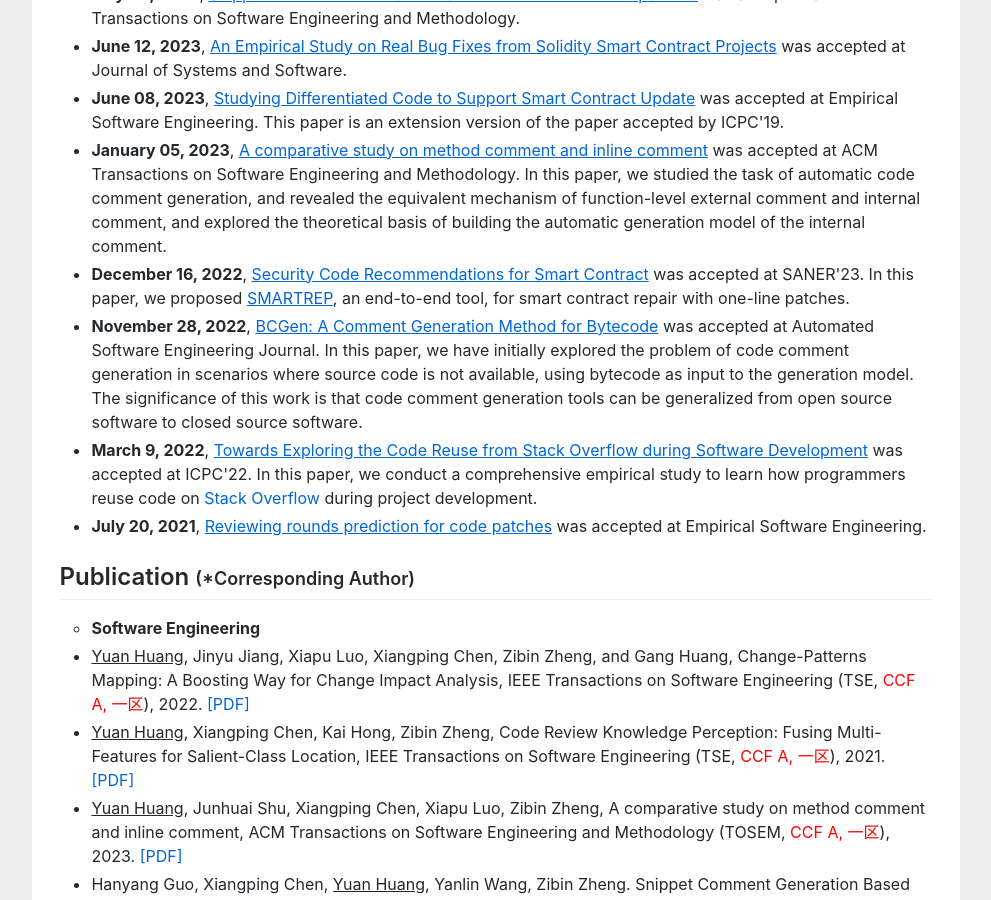
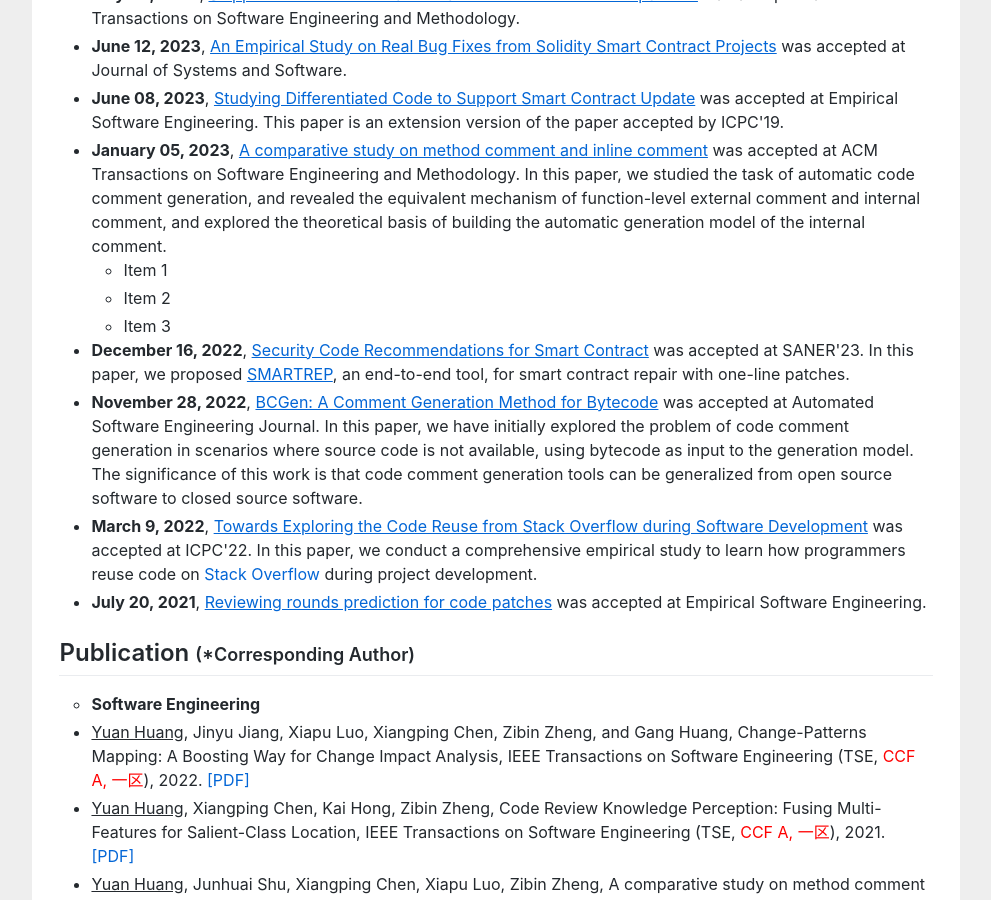
Before and after one commit to huangyuan-hy/huangyuan-hy.github.io, a Jekyll site: the page index.html, which Jekyll copies as it is, in a window 1280 px wide and 900 px high, scrolled down 945 px. Shown: the whole window, without its empty margins (144-1135 px from the left). Built offline with Jekyll 4.4.1, drawn with Linux system fonts in a browser that asks for light colours.

Commit message:
Update index.html

```diff
--- a/index.html
+++ b/index.html
@@ -93,6 +93,14 @@ gtag('config', 'UA-158965281-1');
 
 						<li><b>January 05, 2023</b>,  <a href="https://dl.acm.org/doi/pdf/10.1145/3582570"><u>A comparative study on method comment and inline comment</u></a> was accepted at ACM Transactions on Software Engineering and Methodology. In this paper,
 							we studied the task of automatic code comment generation, and revealed the equivalent mechanism of function-level external comment and internal comment, and explored the theoretical basis of building the automatic generation model of the internal comment.</li>
+
+  <div class="list">
+    <ul>
+      <li>Item 1</li>
+      <li>Item 2</li>
+      <li>Item 3</li>
+    </ul>
+  </div>
 
 						<li><b>December 16, 2022</b>,  <a href=""><u>Security Code Recommendations for Smart Contract</u></a> was accepted at SANER'23. In this paper, we proposed <a href="https://github.com/huangyuan-hy/SmartRep"><u>SMARTREP</u></a>, an end-to-end
 tool, for smart contract repair with one-line patches. </li>
```
